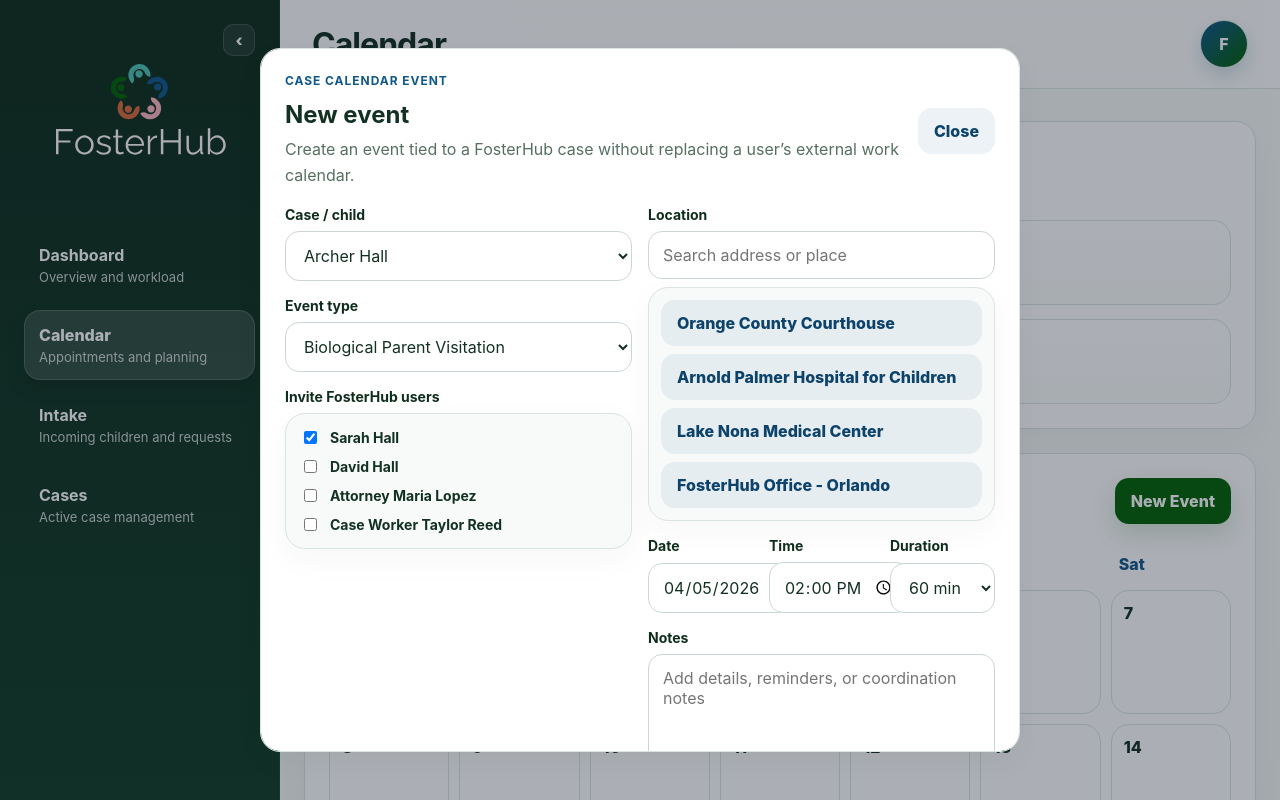
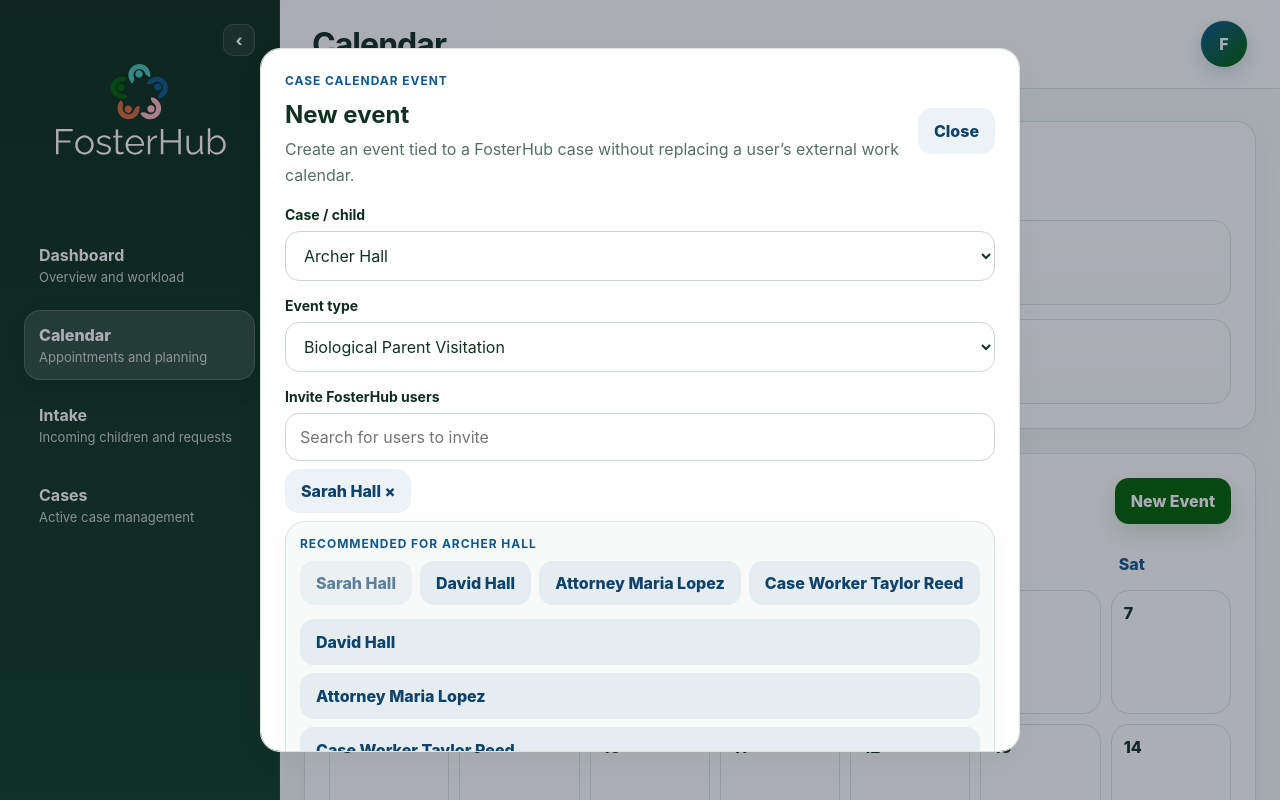
Before and after one commit to Mdelarosa93/FosterHub, a Next.js app in the folder fosterhub-app/apps/web/: page /calendar in a window 1280 px wide. Both pictures are taken after a click on the button "New Event". Shown: the top 800 px of the page. Built offline with nearby package versions, Linux system fonts and the light colour scheme.

Commit message:
Refine FosterHub event creation flow

```diff
--- a/fosterhub-app/apps/web/app/calendar/page.tsx
+++ b/fosterhub-app/apps/web/app/calendar/page.tsx
@@ -13,7 +13,21 @@ const sampleAppointments = [
 ];
 
 const caseOptions = ['Archer Hall', 'Ava Johnson', 'Noah Carter', 'Emma Lewis'];
-const userOptions = ['Sarah Hall', 'David Hall', 'Attorney Maria Lopez', 'Case Worker Taylor Reed'];
+const userOptions = [
+  'Sarah Hall',
+  'David Hall',
+  'Attorney Maria Lopez',
+  'Case Worker Taylor Reed',
+  'Biological Parent Janelle Hall',
+  'Dr. Priya Shah',
+  'School Liaison Marcus Green',
+];
+const recommendedUsersByCase: Record<string, string[]> = {
+  'Archer Hall': ['Sarah Hall', 'David Hall', 'Attorney Maria Lopez', 'Case Worker Taylor Reed'],
+  'Ava Johnson': ['Case Worker Taylor Reed', 'Dr. Priya Shah', 'School Liaison Marcus Green'],
+  'Noah Carter': ['Case Worker Taylor Reed', 'Attorney Maria Lopez'],
+  'Emma Lewis': ['Case Worker Taylor Reed'],
+};
 const eventTypeOptions = [
   'Biological Parent Visitation',
   'Court',
@@ -23,13 +37,28 @@ const eventTypeOptions = [
   'Home Visit',
 ];
 const placeSuggestions = [
-  'Orange County Courthouse',
-  'Arnold Palmer Hospital for Children',
-  'Lake Nona Medical Center',
-  'FosterHub Office - Orlando',
-  'Ava Johnson Foster Home',
-  'Archer Hall Foster Home',
+  'Orange County Courthouse, 425 N Orange Ave, Orlando, FL',
+  'Arnold Palmer Hospital for Children, 92 W Miller St, Orlando, FL',
+  'Lake Nona Medical Center, 6718 Lake Nona Blvd, Orlando, FL',
+  'FosterHub Office - Orlando, 100 S Orange Ave, Orlando, FL',
+  'Archer Hall Foster Home, 1452 Oak Terrace, Orlando, FL',
+  'Ava Johnson Foster Home, 803 Pine Grove Ct, Orlando, FL',
+  'Biological Parent Residence - Hall Family, 411 E Colonial Dr, Orlando, FL',
 ];
+const recommendedLocationsByCase: Record<string, string[]> = {
+  'Archer Hall': [
+    'Archer Hall Foster Home, 1452 Oak Terrace, Orlando, FL',
+    'Biological Parent Residence - Hall Family, 411 E Colonial Dr, Orlando, FL',
+    'Orange County Courthouse, 425 N Orange Ave, Orlando, FL',
+  ],
+  'Ava Johnson': [
+    'Ava Johnson Foster Home, 803 Pine Grove Ct, Orlando, FL',
+    'Arnold Palmer Hospital for Children, 92 W Miller St, Orlando, FL',
+    'Lake Nona Medical Center, 6718 Lake Nona Blvd, Orlando, FL',
+  ],
+  'Noah Carter': ['FosterHub Office - Orlando, 100 S Orange Ave, Orlando, FL'],
+  'Emma Lewis': ['FosterHub Office - Orlando, 100 S Orange Ave, Orlando, FL'],
+};
 
 function formatMonthHeading(date: Date) {
   return date.toLocaleDateString(undefined, { month: 'long', year: 'numeric' });
@@ -69,6 +98,7 @@ export default function CalendarPage() {
   const [selectedCase, setSelectedCase] = useState(caseOptions[0]);
   const [selectedEventType, setSelectedEventType] = useState(eventTypeOptions[0]);
   const [selectedUsers, setSelectedUsers] = useState<string[]>(['Sarah Hall']);
+  const [userQuery, setUserQuery] = useState('');
   const [locationQuery, setLocationQuery] = useState('');
   const [eventDate, setEventDate] = useState('2026-04-05');
   const [eventTime, setEventTime] = useState('14:00');
@@ -91,19 +121,32 @@ export default function CalendarPage() {
     return map;
   }, []);
 
+  const recommendedUsers = useMemo(() => recommendedUsersByCase[selectedCase] || [], [selectedCase]);
+
+  const filteredUserSuggestions = useMemo(() => {
+    const pool = Array.from(new Set([...recommendedUsers, ...userOptions]));
+    return pool.filter(user => user.toLowerCase().includes(userQuery.toLowerCase()) && !selectedUsers.includes(user)).slice(0, 6);
+  }, [recommendedUsers, userQuery, selectedUsers]);
+
+  const recommendedLocations = useMemo(() => recommendedLocationsByCase[selectedCase] || [], [selectedCase]);
+
   const filteredSuggestions = useMemo(() => {
-    if (!locationQuery.trim()) return placeSuggestions.slice(0, 4);
-    return placeSuggestions.filter(place => place.toLowerCase().includes(locationQuery.toLowerCase())).slice(0, 4);
-  }, [locationQuery]);
+    const pool = Array.from(new Set([...recommendedLocations, ...placeSuggestions]));
+    if (!locationQuery.trim()) return pool.slice(0, 5);
+    return pool.filter(place => place.toLowerCase().includes(locationQuery.toLowerCase())).slice(0, 5);
+  }, [recommendedLocations, locationQuery]);
 
   function changeMonth(direction: number) {
     setVisibleDate(current => new Date(current.getFullYear(), current.getMonth() + direction, 1));
   }
 
-  function toggleUser(user: string) {
-    setSelectedUsers(current =>
-      current.includes(user) ? current.filter(entry => entry !== user) : [...current, user],
-    );
+  function addUser(user: string) {
+    setSelectedUsers(current => (current.includes(user) ? current : [...current, user]));
+    setUserQuery('');
+  }
+
+  function removeUser(user: string) {
+    setSelectedUsers(current => current.filter(entry => entry !== user));
   }
 
   return (
@@ -279,8 +322,7 @@ export default function CalendarPage() {
                 </button>
               </div>
 
-              <div className="grid" style={{ alignItems: 'start' }}>
-                <div className="stack">
+              <div className="form-grid">
                 <div className="field">
                   <label htmlFor="case-select">Case / child</label>
                   <select id="case-select" className="select" value={selectedCase} onChange={e => setSelectedCase(e.target.value)}>
@@ -305,25 +347,64 @@ export default function CalendarPage() {
                 </div>
 
                 <div className="field">
-                    <label>Invite FosterHub users</label>
+                  <label htmlFor="invite-search">Invite FosterHub users</label>
+                  <input
+                    id="invite-search"
+                    className="input"
+                    value={userQuery}
+                    onChange={e => setUserQuery(e.target.value)}
+                    placeholder="Search for users to invite"
+                  />
+
+                  {selectedUsers.length ? (
+                    <div style={{ display: 'flex', flexWrap: 'wrap', gap: 8 }}>
+                      {selectedUsers.map(user => (
+                        <button
+                          key={user}
+                          type="button"
+                          className="button button-ghost"
+                          style={{ minHeight: 36 }}
+                          onClick={() => removeUser(user)}
+                        >
+                          {user} ×
+                        </button>
+                      ))}
+                    </div>
+                  ) : null}
+
                   <div className="card card-muted" style={{ padding: 14 }}>
-                      <div className="stack" style={{ gap: 10 }}>
-                        {userOptions.map(user => (
-                          <label key={user} style={{ display: 'flex', alignItems: 'center', gap: 10, color: '#123122' }}>
-                            <input
-                              type="checkbox"
-                              checked={selectedUsers.includes(user)}
-                              onChange={() => toggleUser(user)}
-                            />
-                            <span>{user}</span>
-                          </label>
+                    <div className="eyebrow" style={{ marginBottom: 10 }}>Recommended for {selectedCase}</div>
+                    <div style={{ display: 'flex', flexWrap: 'wrap', gap: 8, marginBottom: 14 }}>
+                      {recommendedUsers.map(user => (
+                        <button
+                          key={user}
+                          type="button"
+                          className="button button-ghost"
+                          style={{ minHeight: 36 }}
+                          onClick={() => addUser(user)}
+                          disabled={selectedUsers.includes(user)}
+                        >
+                          {user}
+                        </button>
+                      ))}
+                    </div>
+
+                    <div className="stack" style={{ gap: 8 }}>
+                      {filteredUserSuggestions.map(user => (
+                        <button
+                          key={user}
+                          type="button"
+                          className="button button-ghost"
+                          style={{ justifyContent: 'flex-start' }}
+                          onClick={() => addUser(user)}
+                        >
+                          {user}
+                        </button>
                       ))}
                     </div>
                   </div>
                 </div>
-                </div>
 
-                <div className="stack">
                 <div className="field">
                   <label htmlFor="location-input">Location</label>
                   <input
@@ -333,14 +414,15 @@ export default function CalendarPage() {
                     onChange={e => setLocationQuery(e.target.value)}
                     placeholder="Search address or place"
                   />
-                    <div className="card card-muted" style={{ padding: 12 }}>
+                  <div className="card card-muted" style={{ padding: 14 }}>
+                    <div className="eyebrow" style={{ marginBottom: 10 }}>Recommended locations</div>
                     <div className="stack" style={{ gap: 8 }}>
                       {filteredSuggestions.map(place => (
                         <button
                           key={place}
                           type="button"
                           className="button button-ghost"
-                            style={{ justifyContent: 'flex-start' }}
+                          style={{ justifyContent: 'flex-start', textAlign: 'left' }}
                           onClick={() => setLocationQuery(place)}
                         >
                           {place}
@@ -350,7 +432,7 @@ export default function CalendarPage() {
                   </div>
                 </div>
 
-                  <div className="grid" style={{ gridTemplateColumns: 'repeat(3, minmax(0, 1fr))' }}>
+                <div className="grid" style={{ gridTemplateColumns: 'repeat(3, minmax(0, 1fr))', gap: 16 }}>
                   <div className="field">
                     <label htmlFor="event-date">Date</label>
                     <input id="event-date" className="input" type="date" value={eventDate} onChange={e => setEventDate(e.target.value)} />
@@ -382,7 +464,6 @@ export default function CalendarPage() {
                   />
                 </div>
               </div>
-              </div>
 
               <div className="actions-row" style={{ justifyContent: 'flex-end', marginTop: 22 }}>
                 <button type="button" className="button button-ghost" onClick={() => setEventModalOpen(false)}>
```
Lines whose indentation alone changed are shown as unchanged.
